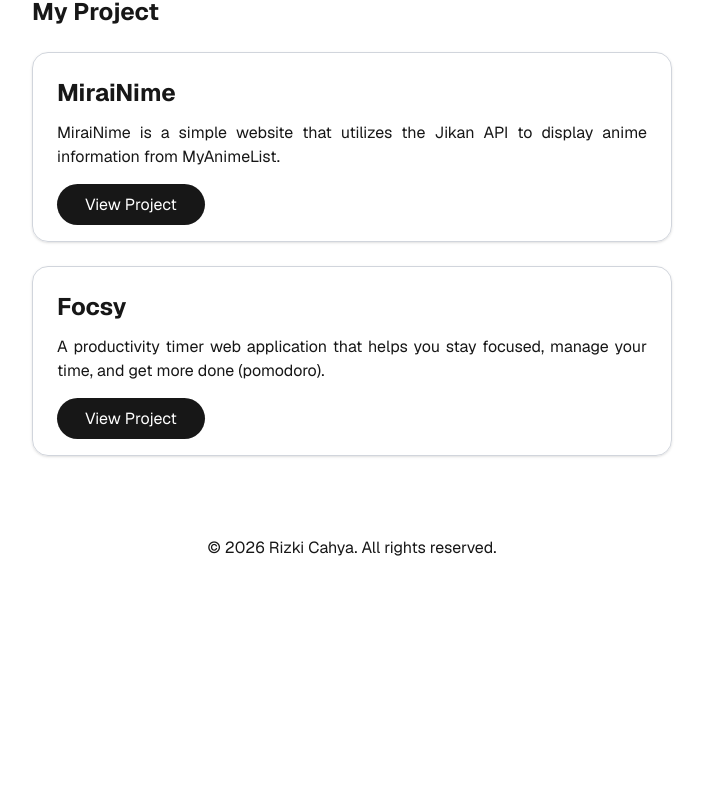
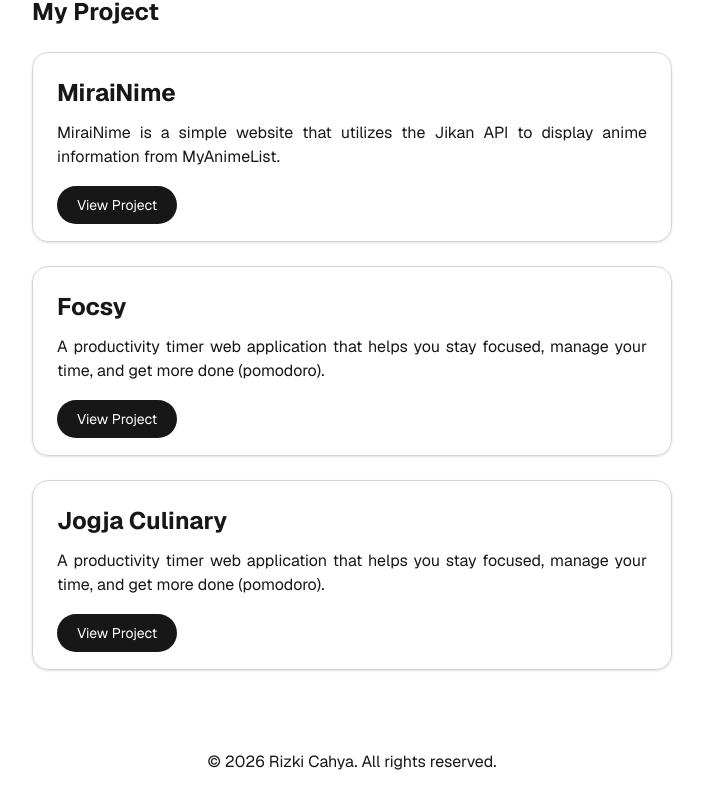
Before and after one commit to rizkicahyaa/next-web-profile-test, a Next.js app: page / in a window 1280 px wide. Shown: the part 650-1458 px from the top of the page, without its empty margins (288-991 px from the left). Before the commit the page ends 1338 px from the top, so only its background shows below. Built offline with nearby package versions, Linux system fonts and the light colour scheme.

Commit message:
feat: add some projects

```diff
--- a/app/page.tsx
+++ b/app/page.tsx
@@ -28,14 +28,21 @@ export default function Home() {
                     <div className="border-gray-300 border-1 shadow-sm rounded-2xl p-6 sm:w-full">
                         <h1 className="font-bold text-2xl mb-3">MiraiNime</h1>
                         <p className="text-justify mb-6">MiraiNime is a simple website that utilizes the Jikan API to display anime information from MyAnimeList.</p>
-                        <a href="https://github.com/rizkicahyaa/mirai-nime.git" target="_blank" className="bg-foreground text-white px-7 py-2.5 rounded-3xl hover:bg-[#000000b3] sm:w-full">
+                        <a href="https://github.com/rizkicahyaa/mirai-nime.git" target="_blank" className="bg-foreground text-sm text-white px-5 py-2.5 rounded-3xl hover:bg-[#000000b3] md:w-[158px]">
                             View Project
                         </a>
                     </div>
                     <div className="border-gray-300 border-1 shadow-sm rounded-2xl p-6 sm:w-full">
                         <h1 className="font-bold text-2xl mb-3">Focsy</h1>
                         <p className="text-justify mb-6">A productivity timer web application that helps you stay focused, manage your time, and get more done (pomodoro).</p>
-                        <a href="https://github.com/rizkicahyaa/focsy.git" target="_blank" className="bg-foreground text-white px-7 py-2.5 rounded-3xl hover:bg-[#000000b3]">
+                        <a href="https://github.com/rizkicahyaa/focsy.git" target="_blank" className="bg-foreground text-sm text-white px-5 py-2.5 rounded-3xl hover:bg-[#000000b3] md:w-[158px]">
+                            View Project
+                        </a>
+                    </div>
+                    <div className="border-gray-300 border-1 shadow-sm rounded-2xl p-6 sm:w-full">
+                        <h1 className="font-bold text-2xl mb-3">Jogja Culinary</h1>
+                        <p className="text-justify mb-6">A productivity timer web application that helps you stay focused, manage your time, and get more done (pomodoro).</p>
+                        <a href="https://github.com/rizkicahyaa/jogja-culinary.git" target="_blank" className="bg-foreground text-sm text-white px-5 py-2.5 rounded-3xl hover:bg-[#000000b3] md:w-[158px]">
                             View Project
                         </a>
                     </div>
```
